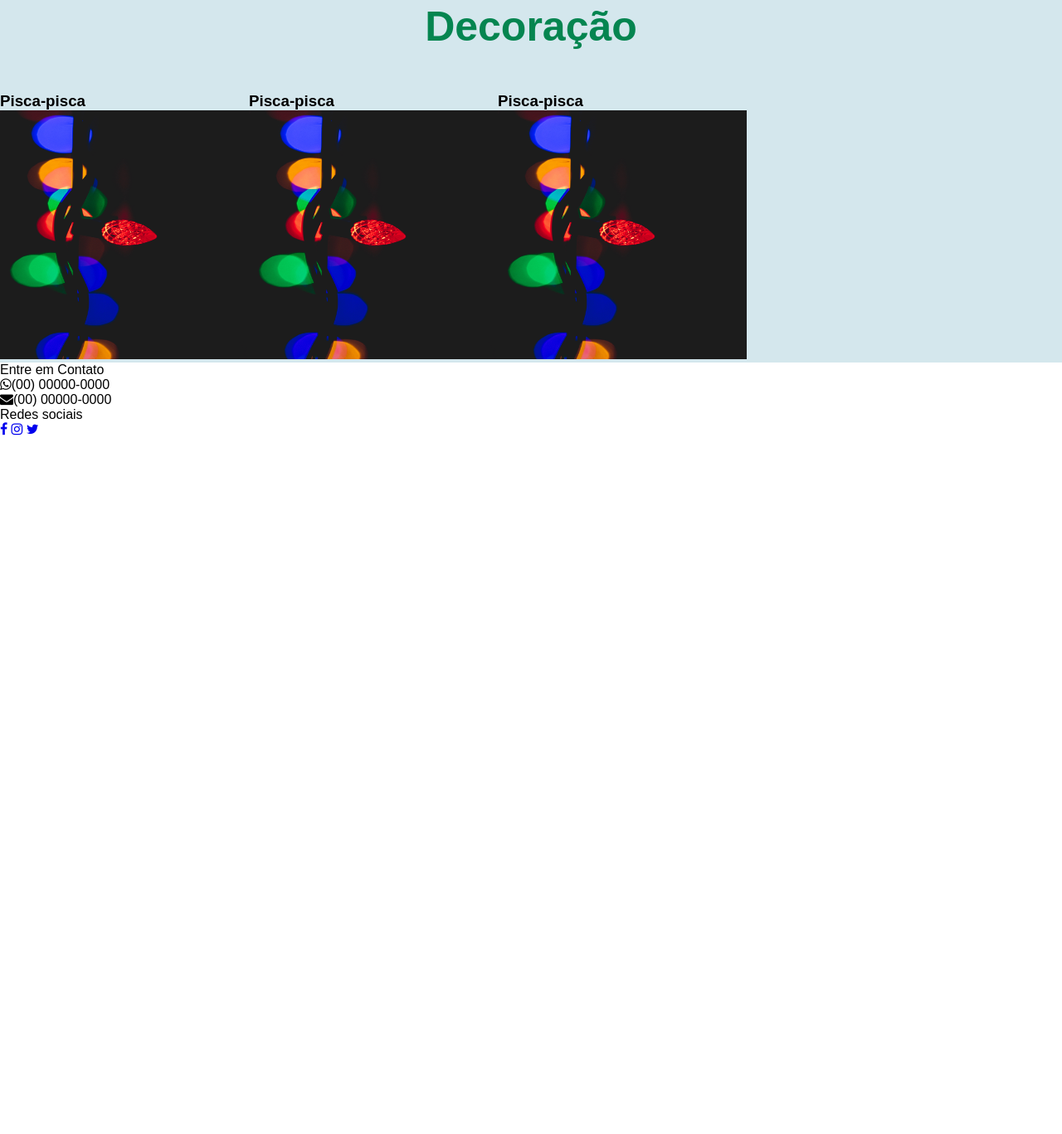
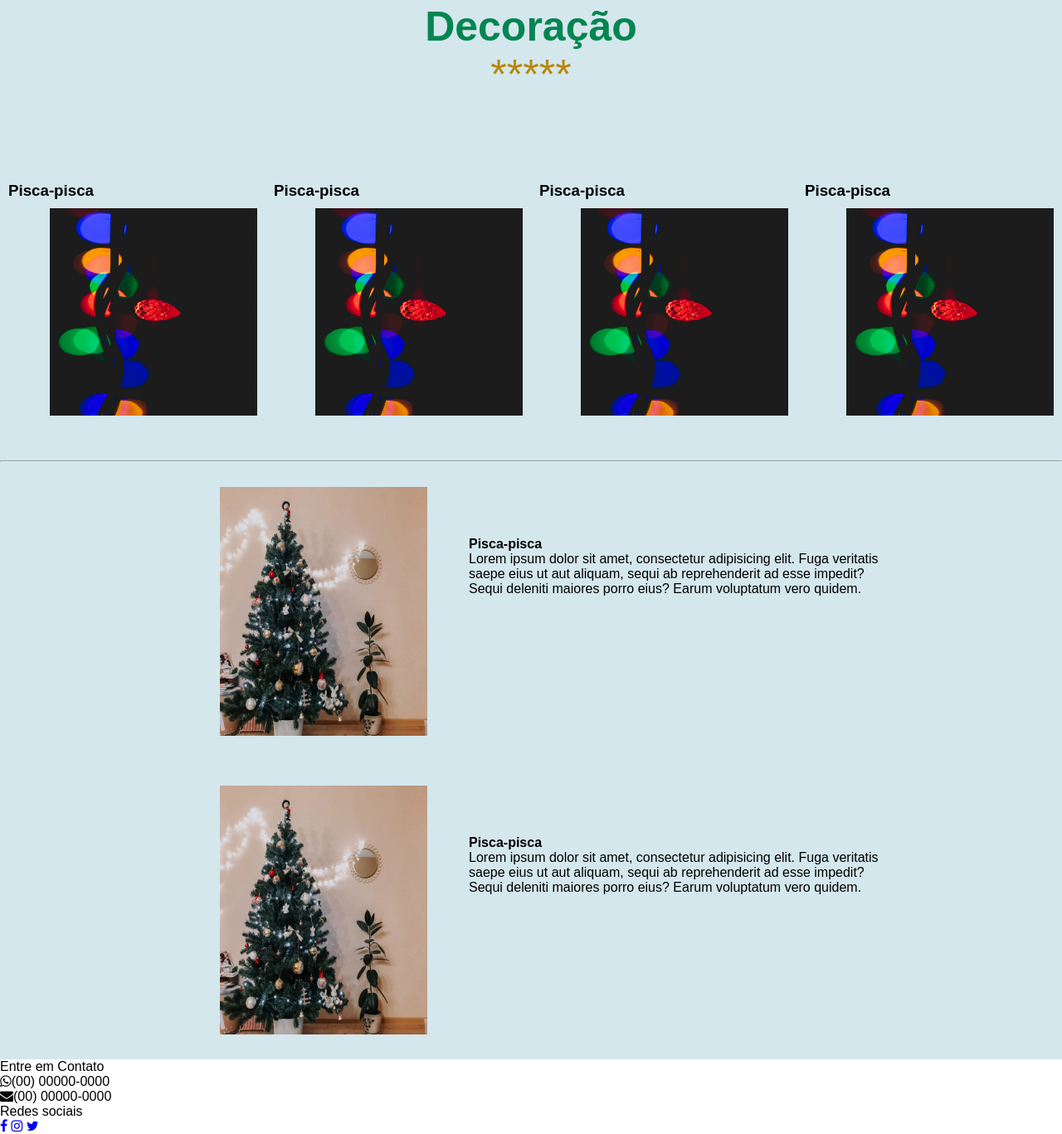
Before and after one commit to Sara01romao/Natal-HTML-CSS-pratica, a plain HTML site: page index.html in a window 1280 px wide. Shown: the part 2371-3738 px from the top of the page at 83% size. Before the commit the page ends 2898 px from the top, so only its background shows below. Drawn offline with Linux system fonts and the light colour scheme.

Commit message:
decoracao

```diff
--- a/index.html
+++ b/index.html
@@ -55,10 +55,14 @@
         </section>
 
         <section class="tres">
+
             <h1>Decoração</h1>
+            <p class="start">*****</p>
            <div class="decoracoes">
-
-
+                    <div class="d1">
+                        <h3>Pisca-pisca</h3>
+                        <img src="img/2-pisca-pisca.jpg" alt="">
+                    </div>
 
                     <div class="d1">
                         <h3>Pisca-pisca</h3>
@@ -75,6 +79,31 @@
                         <img src="img/2-pisca-pisca.jpg" alt="">
                     </div>
         </div>
+<hr>
+            <div class="decoracao2">
+
+                <div class="d2">
+
+                    <img src="img/2-arvore.jpg" alt="">
+                    <h4>Pisca-pisca</h4>
+                    <p>Lorem ipsum dolor sit amet, consectetur adipisicing elit. Fuga veritatis saepe eius ut aut aliquam, sequi ab reprehenderit ad esse impedit? Sequi deleniti maiores porro eius? Earum voluptatum vero quidem.</p>
+                    <p></p>
+                </div>
+
+                <div class="d2">
+
+                    <img src="img/2-arvore.jpg" alt="">
+                    <h4>Pisca-pisca</h4>
+                    <p>Lorem ipsum dolor sit amet, consectetur adipisicing elit. Fuga veritatis saepe eius ut aut aliquam, sequi ab reprehenderit ad esse impedit? Sequi deleniti maiores porro eius? Earum voluptatum vero quidem.</p>
+                    <p></p>
+                </div>
+
+
+
+
+
+            </div>
+
         </section>
 
     <footer>
--- a/style.css
+++ b/style.css
@@ -139,6 +139,7 @@ header ul li a:hover{
 
 }
 
+/********************************************/
 
 .tres{
     background-color: rgba(185, 216, 226, 0.616);
@@ -159,12 +160,57 @@ header ul li a:hover{
     margin-top: 100px;
     display: flex;
     flex-wrap: wrap;
+
+
+
 }
 
 
+.decoracoes img{
+
+    margin: 10px 0px 50px 50px;
+
+}
+
+.d1{
+    margin: 0 auto;
+}
 
 
 .tres img{
-    width: 300px;
+    width: 250px;
+    height: 250px;
+}
+
+
+.decoracao2{
+    flex-wrap: wrap;
+    display: flex;
+}
+
+.d2{
+    margin: 0 auto;
+}
+
+.d2 p, h4{
+    max-width: 850px;
+
+
+
+}
+
+.d2 h4{
+
+    margin-top: 90px;
+
+}
+
+.decoracao2 img{
+    max-width: 400px;
     height: 300px;
+
+    float: left;
+
+    margin: 30px 50px;
+
 }
```
Lines whose indentation alone changed are shown as unchanged.
